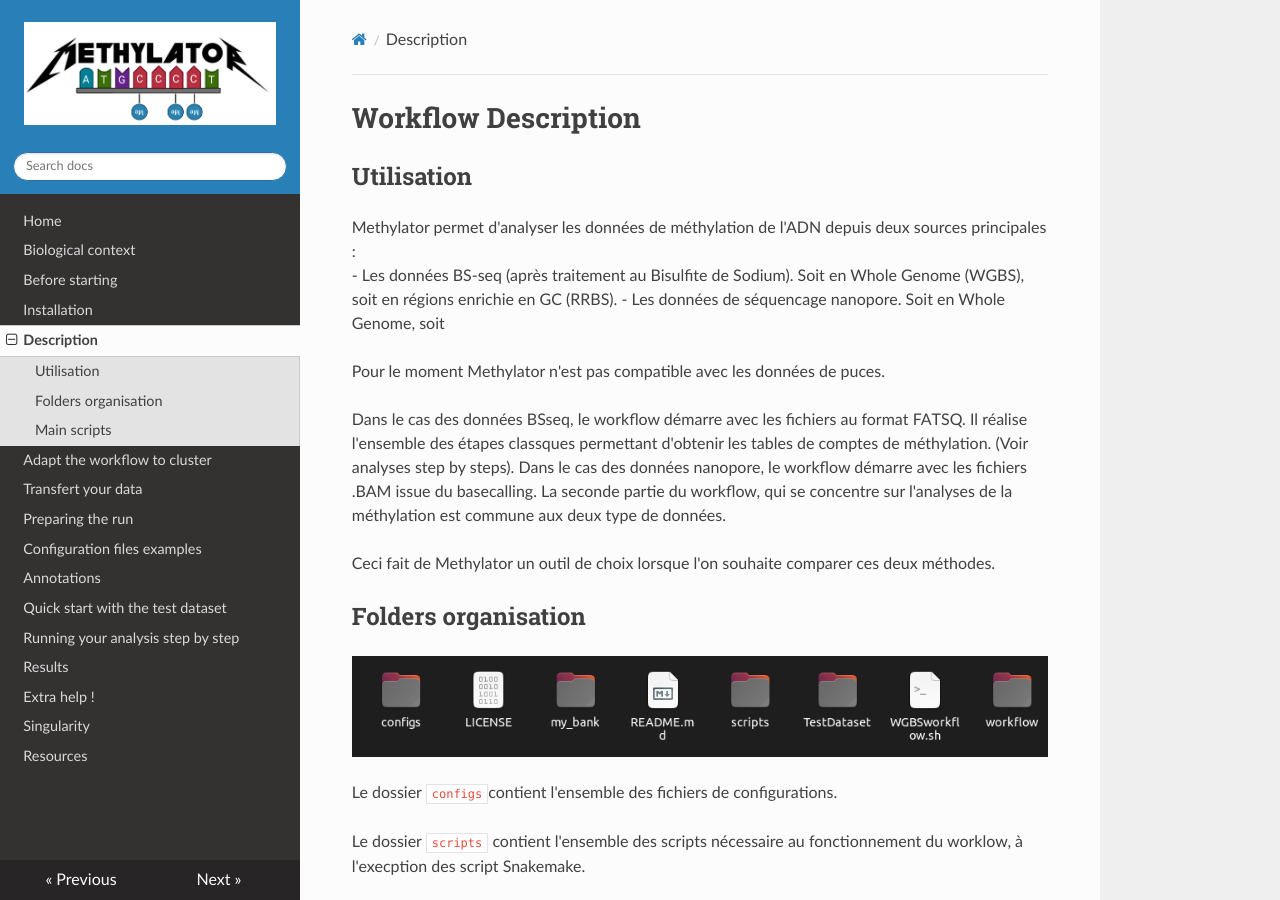
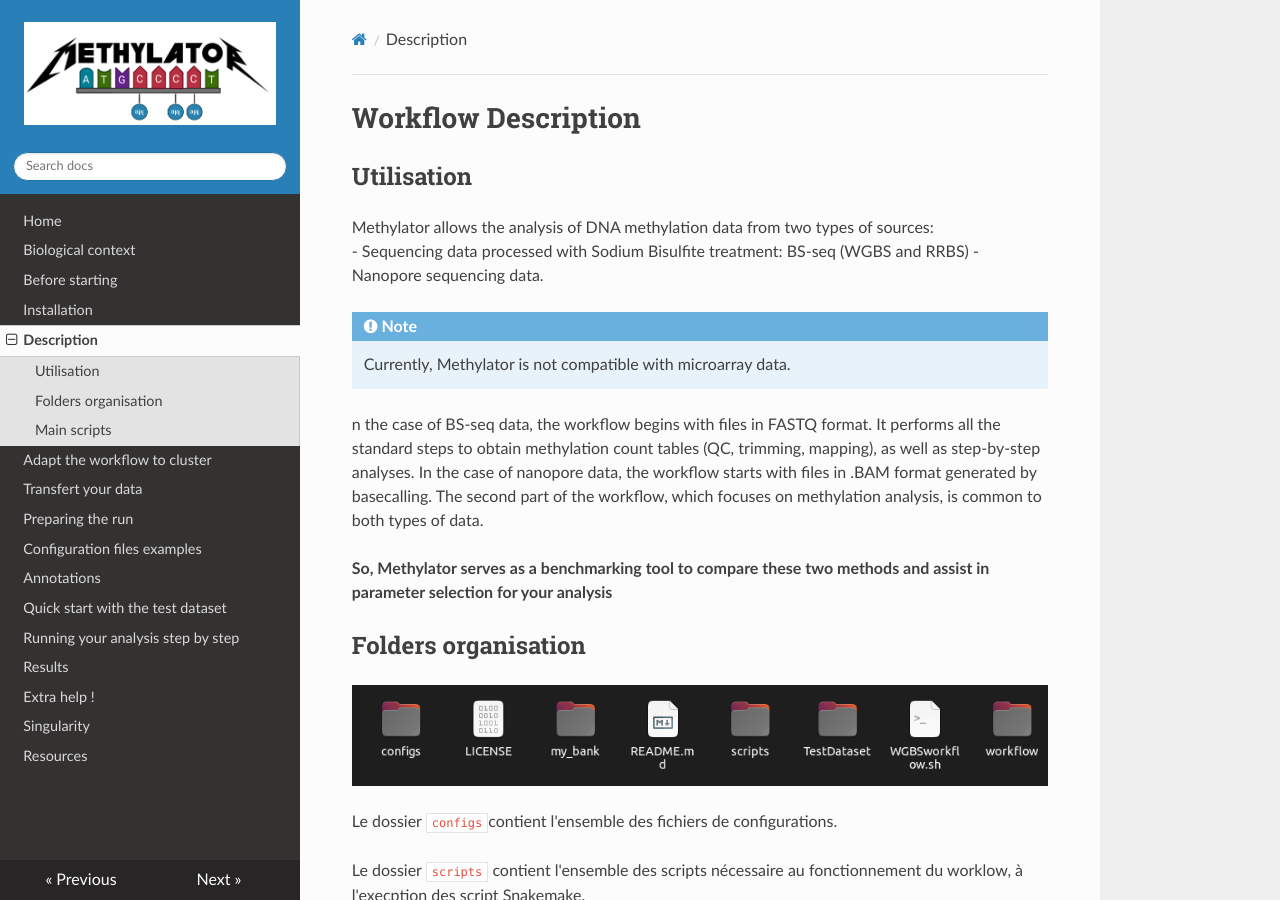
Before and after one commit to parisepigenetics/Methylator-Documentation, an MkDocs documentation site: the page built from docs/description.md, in a window 1280 px wide and 900 px high. Built offline with MkDocs 1.6.1, drawn with Linux system fonts in a browser that asks for light colours; nearby versions of some CDN libraries.

Commit message:
Update description.md

```diff
--- a/docs/description.md
+++ b/docs/description.md
@@ -3,18 +3,17 @@
 
 ## Utilisation
 
-Methylator permet d'analyser les données de méthylation de l'ADN depuis deux sources principales :
-- Les données BS-seq (après traitement au Bisulfite de Sodium). Soit en Whole Genome (WGBS), soit en régions enrichie en GC (RRBS).
-- Les données de séquencage nanopore. Soit en Whole Genome, soit
+Methylator allows the analysis of DNA methylation data from two types of sources:
+- Sequencing data processed with Sodium Bisulfite treatment: BS-seq (WGBS and RRBS)
+- Nanopore sequencing data.
 
-Pour le moment Methylator n'est pas compatible avec les données de puces.
+!!! note
+    Currently, Methylator is not compatible with microarray data.
 
-Dans le cas des données BSseq, le workflow démarre avec les fichiers au format FATSQ. Il réalise l'ensemble des étapes classques permettant d'obtenir
-les tables de comptes de méthylation. (Voir analyses step by steps). Dans le cas des données nanopore, le workflow démarre avec les fichiers .BAM
-issue du basecalling. La seconde partie du workflow, qui se concentre sur l'analyses de la méthylation est commune aux deux type de données.
 
-Ceci fait de Methylator un outil de choix lorsque l'on souhaite comparer ces deux méthodes.
+n the case of BS-seq data, the workflow begins with files in FASTQ format. It performs all the standard steps to obtain methylation count tables (QC, trimming, mapping), as well as step-by-step analyses. In the case of nanopore data, the workflow starts with files in .BAM format generated by basecalling. The second part of the workflow, which focuses on methylation analysis, is common to both types of data.
 
+**So, Methylator serves as a benchmarking tool to compare these two methods and assist in parameter selection for your analysis**
 
 
 ## Folders organisation
```
